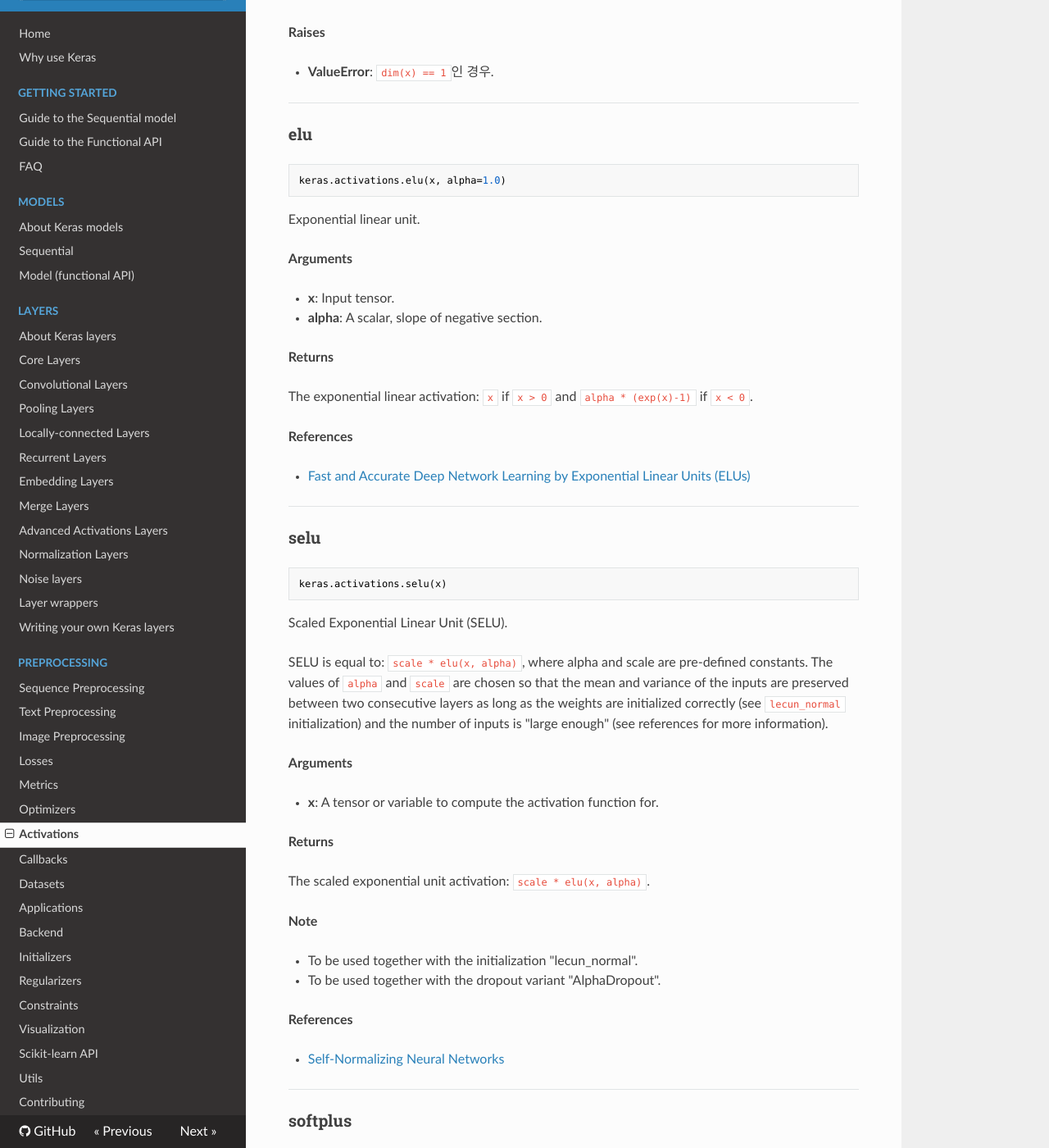
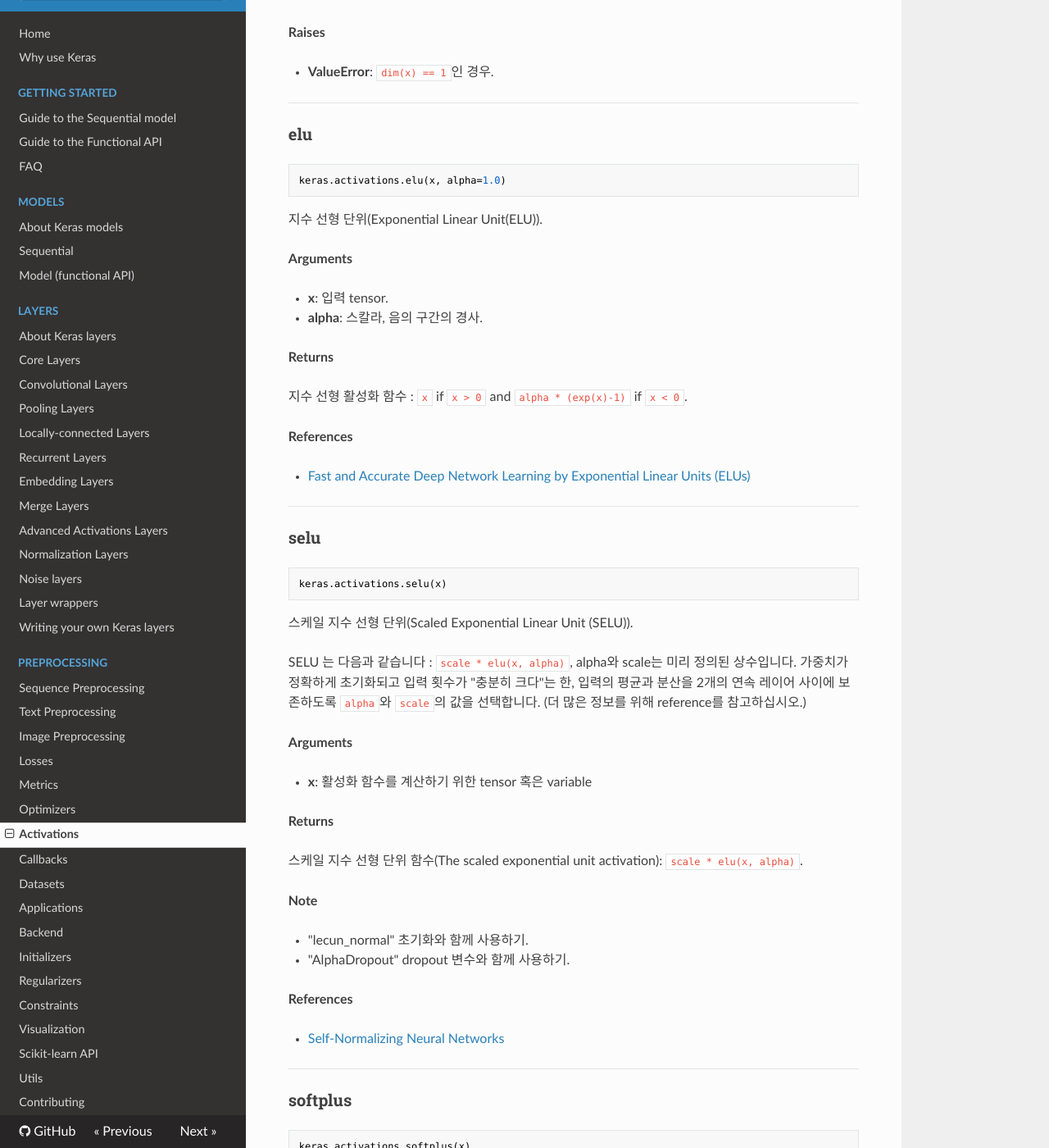
Before and after one commit to keras-team/keras-docs-ko, an MkDocs documentation site: the page built from sources/activations.md, in a window 1280 px wide and 1400 px high, scrolled down 966 px. Shown: the whole window at 82% size. Built offline with MkDocs 1.6.1, drawn with Linux system fonts in a browser that asks for light colours; nearby versions of some CDN libraries.

Commit message:
Update activations.md

````diff
--- a/sources/activations.md
+++ b/sources/activations.md
@@ -59,16 +59,16 @@
 ```
 
 
-Exponential linear unit.
+ 지수 선형 단위(Exponential Linear Unit(ELU)).
 
 __Arguments__
 
-- __x__: Input tensor.
-- __alpha__: A scalar, slope of negative section.
+- __x__: 입력 tensor.
+- __alpha__: 스칼라, 음의 구간의 경사.
 
 __Returns__
 
-The exponential linear activation: `x` if `x > 0` and
+지수 선형 활성화 함수 : `x` if `x > 0` and
 `alpha * (exp(x)-1)` if `x < 0`.
 
 __References__
@@ -86,27 +86,25 @@
 ```
 
 
-Scaled Exponential Linear Unit (SELU).
+스케일 지수 선형 단위(Scaled Exponential Linear Unit (SELU)).
 
-SELU is equal to: `scale * elu(x, alpha)`, where alpha and scale
-are pre-defined constants. The values of `alpha` and `scale` are
-chosen so that the mean and variance of the inputs are preserved
-between two consecutive layers as long as the weights are initialized
-correctly (see `lecun_normal` initialization) and the number of inputs
-is "large enough" (see references for more information).
+SELU 는 다음과 같습니다 : `scale * elu(x, alpha)`, alpha와 scale는 미리 정의된 상수입니다.
+가중치가 정확하게 초기화되고 입력 횟수가 "충분히 크다"는 한,
+입력의 평균과 분산을 2개의 연속 레이어 사이에 보존하도록 `alpha`와 `scale`의 값을 선택합니다.
+(더 많은 정보를 위해 reference를 참고하십시오.)
 
 __Arguments__
 
-- __x__: A tensor or variable to compute the activation function for.
+- __x__: 활성화 함수를 계산하기 위한 tensor 혹은 variable
 
 __Returns__
 
-   The scaled exponential unit activation: `scale * elu(x, alpha)`.
+   스케일 지수 선형 단위 함수(The scaled exponential unit activation): `scale * elu(x, alpha)`.
 
 __Note__
 
-- To be used together with the initialization "lecun_normal".
-- To be used together with the dropout variant "AlphaDropout".
+- "lecun_normal" 초기화와 함께 사용하기.
+- "AlphaDropout" dropout 변수와 함께 사용하기.
 
 __References__
 
````
